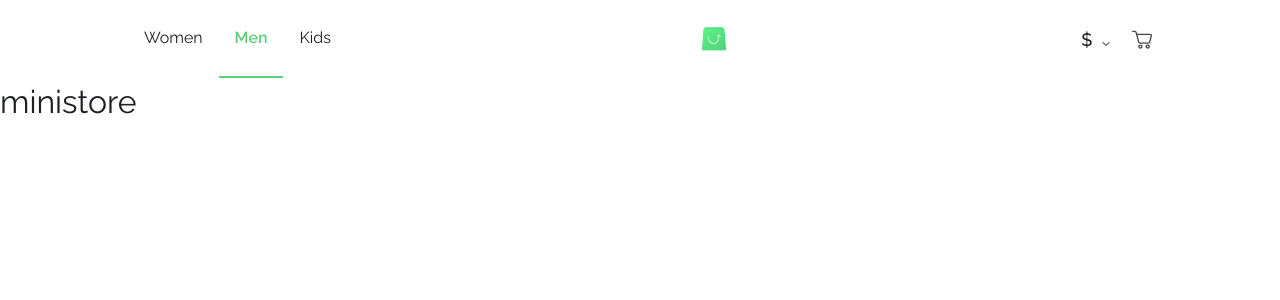
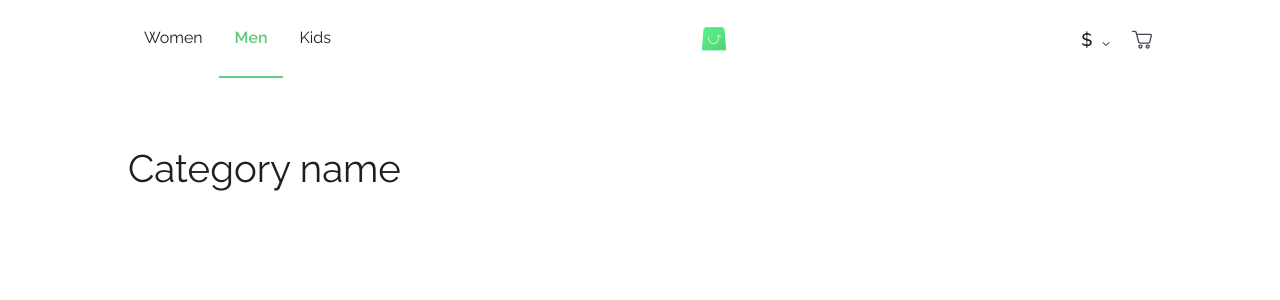
Before and after one commit to mohammedsobhi/ministore-graphql-react, a React (Create React App) app: page / in a window 1280 px wide. Shown: the top 300 px of the page. Built offline with nearby package versions, Linux system fonts and the light colour scheme.

Commit message:
feat/create home header and container layout component

```diff
--- a/src/App.js
+++ b/src/App.js
@@ -7,9 +7,7 @@ function App() {
   return (
     <div className="App">
       <GlobalStyle />
-      <header>
-        <NavBar />
-      </header>
+      <NavBar />
       <Routes>
         <Route path="/" element={<Home />} />
       </Routes>
--- /dev/null
+++ b/src/components/container/Container.js
@@ -0,0 +1,5 @@
+import { StyledContainer } from "./Container.styles";
+
+export const Container = ({ children }) => {
+  return <StyledContainer>{children}</StyledContainer>;
+};
--- /dev/null
+++ b/src/components/container/Container.styles.js
@@ -0,0 +1,9 @@
+import styled from "styled-components";
+
+export const StyledContainer = styled.div`
+  width: 80%;
+  margin: 0 auto;
+  @media (max-width: 576px) {
+    width: 90%;
+  }
+`;
--- a/src/globalStyles.js
+++ b/src/globalStyles.js
@@ -76,6 +76,16 @@ const GlobalStyle = createGlobalStyle`
   a{
     text-decoration: none;
   }
+
+  .visually-hidden {
+  clip: rect(0 0 0 0);
+  clip-path: inset(50%);
+  height: 1px;
+  overflow: hidden;
+  position: absolute;
+  white-space: nowrap;
+  width: 1px;
+}
   /* end css globals */
 
 
--- a/src/pages/Home/Home.js
+++ b/src/pages/Home/Home.js
@@ -1,8 +1,14 @@
+import { Container } from "../../components/container/Container";
+import { HomeTitle } from "./Home.styles";
+
 const Home = () => {
   return (
-    <div>
-      <h1>ministore</h1>
-    </div>
+    <Container>
+      <h1 className="visually-hidden">MiniStore</h1>
+      <header>
+        <HomeTitle>Category name</HomeTitle>
+      </header>
+    </Container>
   );
 };
 
--- /dev/null
+++ b/src/pages/Home/Home.styles.js
@@ -0,0 +1,9 @@
+import styled from "styled-components";
+
+export const HomeTitle = styled.h2`
+  font-size: 1.5rem;
+  font-size: clamp(1.5rem, 1.2rem + 1.5vw, 3rem);
+  font-weight: 400;
+  margin: 80px 0;
+  margin: clamp(1.5rem, 0.7rem + 4vw, 5.5rem) 0;
+`;
```
